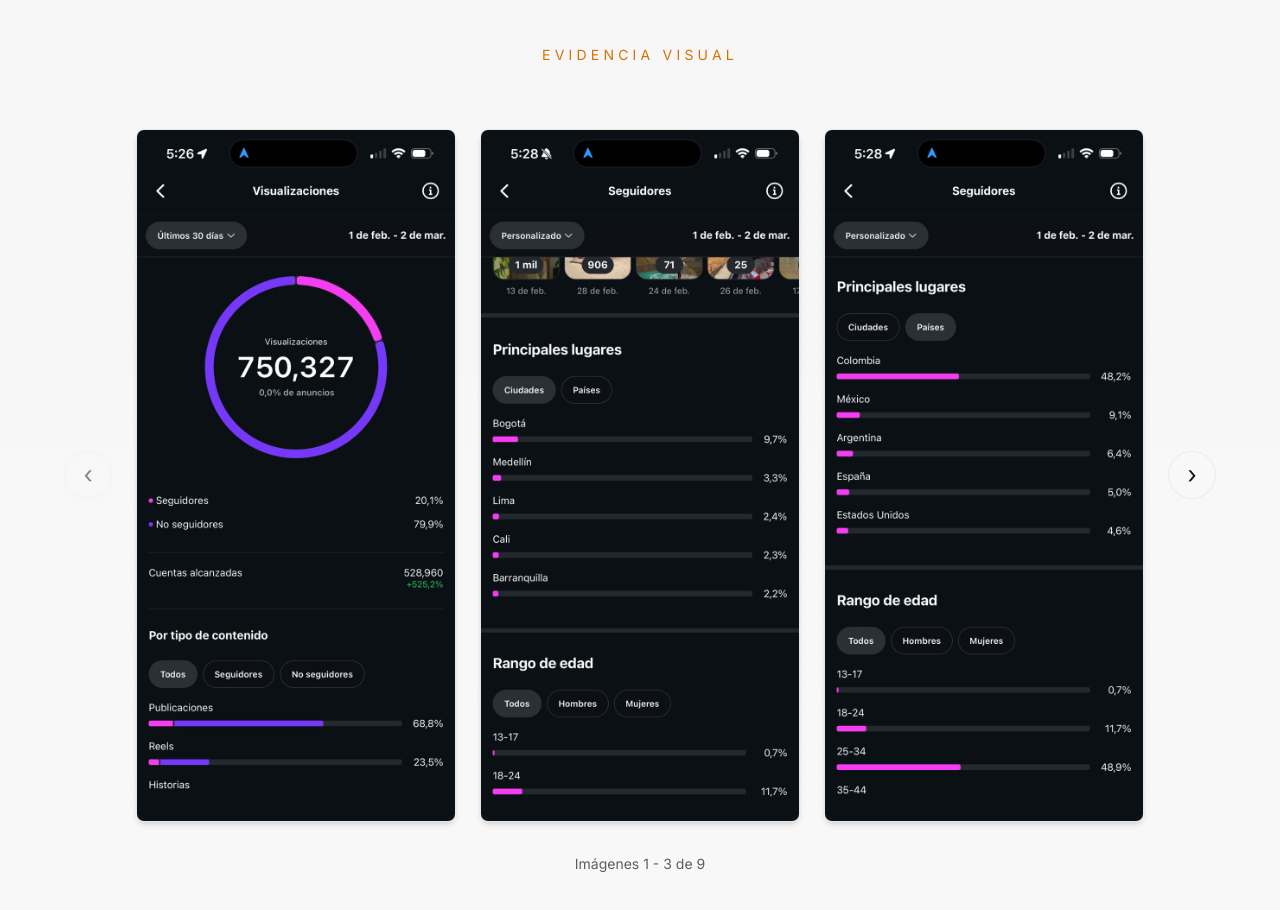
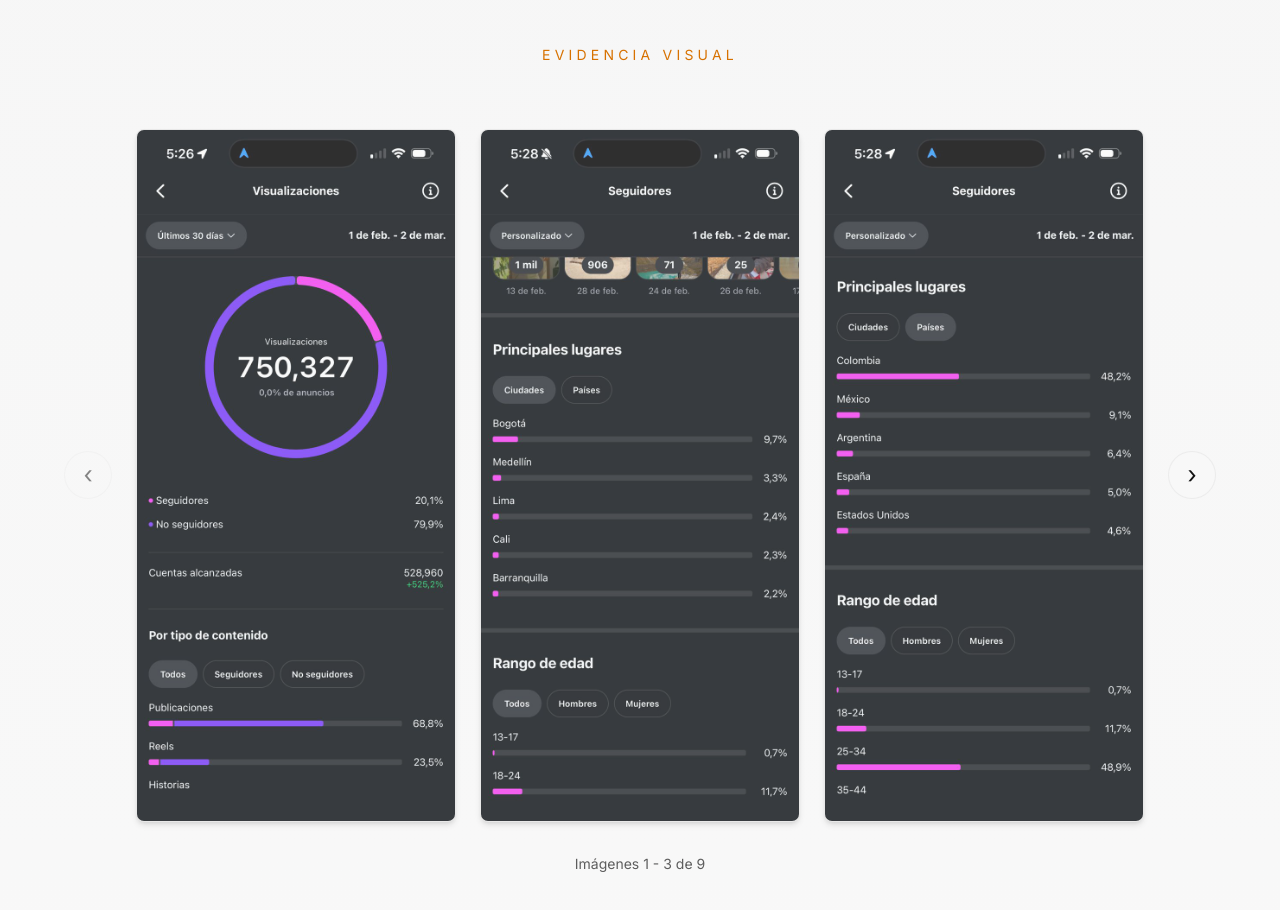
Before and after one commit to Kelsjv/v0-strategic-travel-partnership, a Next.js app: page / in a window 1280 px wide. Shown: the part 6680-7590 px from the top of the page. Built offline with nearby package versions, Linux system fonts and the light colour scheme; a web font is replaced by a local one.

Commit message:
Update metrics-section.tsx

```diff
--- a/components/metrics-section.tsx
+++ b/components/metrics-section.tsx
@@ -152,7 +152,7 @@ export function MetricsSection() {
                       alt={`Instagram metrics screenshot ${i + 1}`}
                       width={300}
                       height={450}
-                      className="w-full h-auto object-contain opacity-100 group-hover:opacity-100 transition-opacity duration-300"
+                      className="w-full h-auto object-contain opacity-80 group-hover:opacity-80 transition-opacity duration-300"
                     />
                     {/* Overlay en hover - MÁS SUTIL */}
                     <div className="absolute inset-0 bg-gradient-to-t from-background/10 via-transparent to-transparent opacity-0 group-hover:opacity-100 transition-opacity duration-300" />
```
